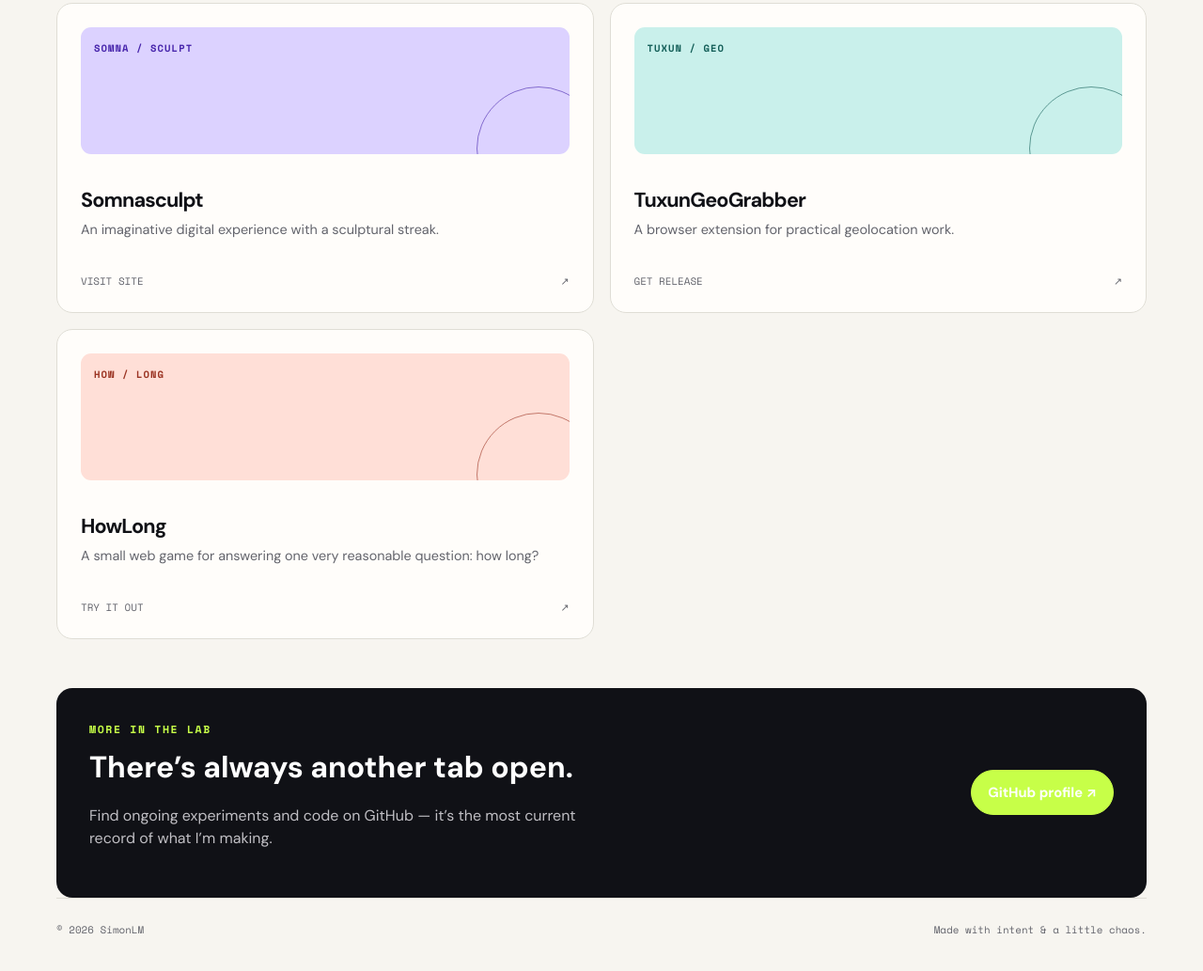
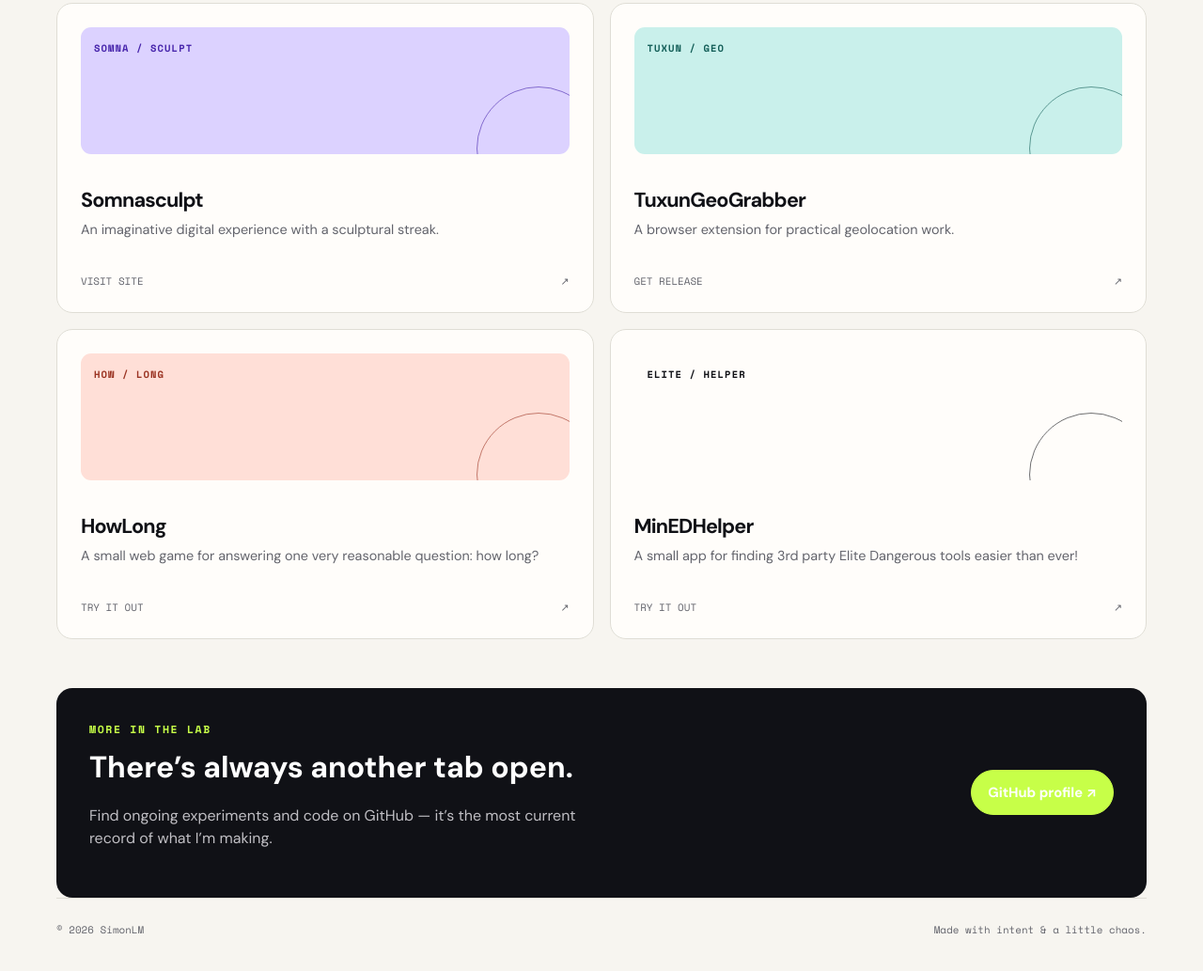
Before and after one commit to masalaempire/meweb, a plain HTML site: page projects.html in a window 1280 px wide. Shown: the part 883-1916 px from the top of the page at 94% size. Drawn offline with nearby package versions, Linux system fonts and the light colour scheme.

Commit message:
Add MinEDHelper project link to projects.html

```diff
--- a/projects.html
+++ b/projects.html
@@ -13,6 +13,7 @@
 <a class="project" href="https://somnasculpt.cc/" target="_blank" rel="noreferrer"><div class="project-art somna">SOMNA / SCULPT</div><div><h3>Somnasculpt</h3><p>An imaginative digital experience with a sculptural streak.</p></div><footer><span>Visit site</span><span>↗</span></footer></a>
 <a class="project" href="https://github.com/masalaempire/tuxungeograbber/releases/download/a/tuxungeograbber2.0.xpi" target="_blank" rel="noreferrer"><div class="project-art tuxun">TUXUN / GEO</div><div><h3>TuxunGeoGrabber</h3><p>A browser extension for practical geolocation work.</p></div><footer><span>Get release</span><span>↗</span></footer></a>
 <a class="project" href="https://howlong.simonlm.one/" target="_blank" rel="noreferrer"><div class="project-art howlong">HOW / LONG</div><div><h3>HowLong</h3><p>A small web game for answering one very reasonable question: how long?</p></div><footer><span>Try it out</span><span>↗</span></footer></a>
+<a class="project" href="https://elite.simonlm.one/" target="_blank" rel="noreferrer"><div class="project-art elite">ELITE / HELPER</div><div><h3>MinEDHelper</h3><p>A small app for finding 3rd party Elite Dangerous tools easier than ever!</p></div><footer><span>Try it out</span><span>↗</span></footer></a>
 </section>
 <section class="note"><div><div class="eyebrow" style="color:#c7ff48">More in the lab</div><h2 style="margin:8px 0 0;font-size:2rem">There’s always another tab open.</h2><p>Find ongoing experiments and code on GitHub — it’s the most current record of what I’m making.</p></div><a class="button acid" href="https://github.com/masalaempire" target="_blank" rel="noreferrer">GitHub profile ↗</a></section>
 </main><footer class="site-footer"><span>© 2026 SimonLM</span><span>Made with intent &amp; a little chaos.</span></footer></div></body></html>
```
